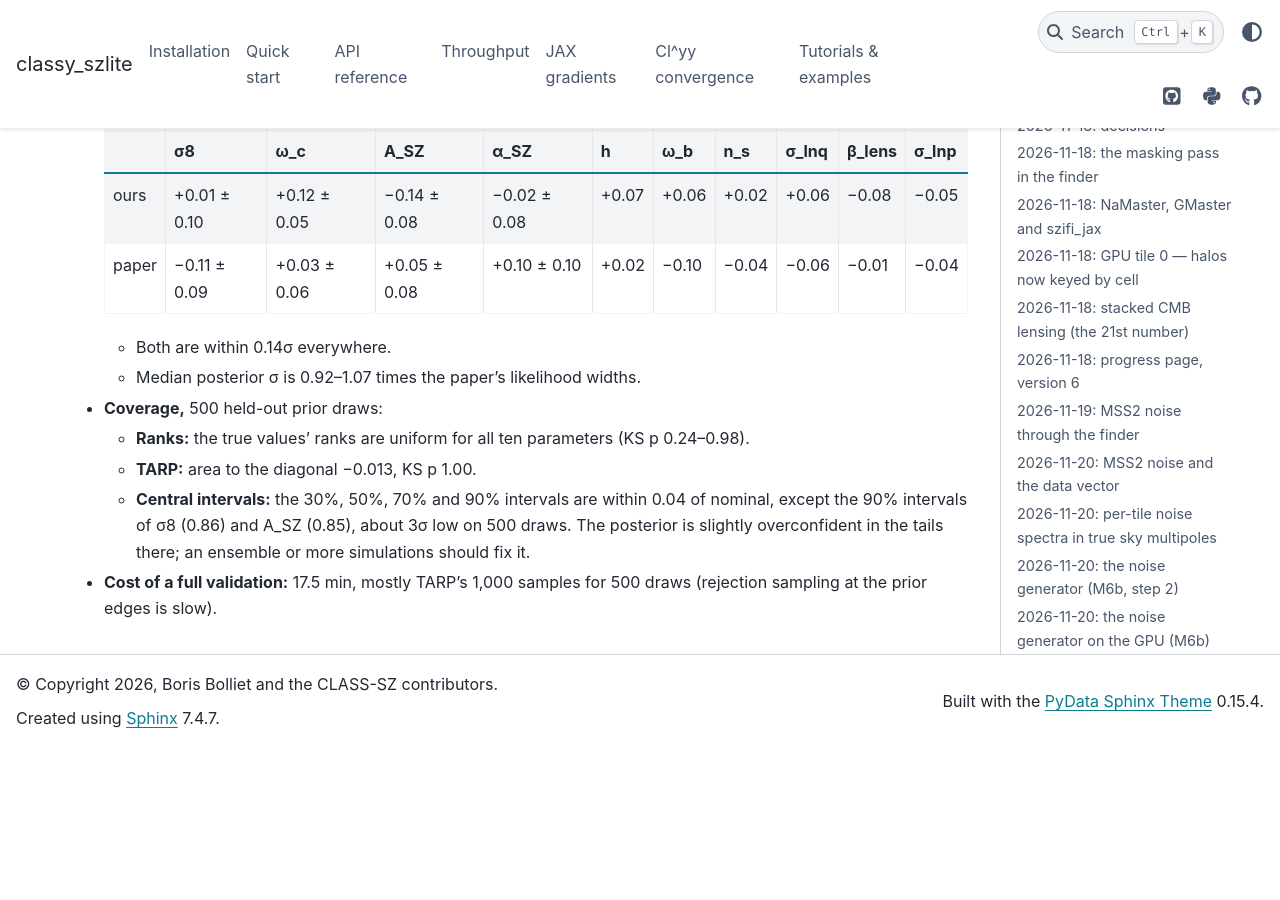
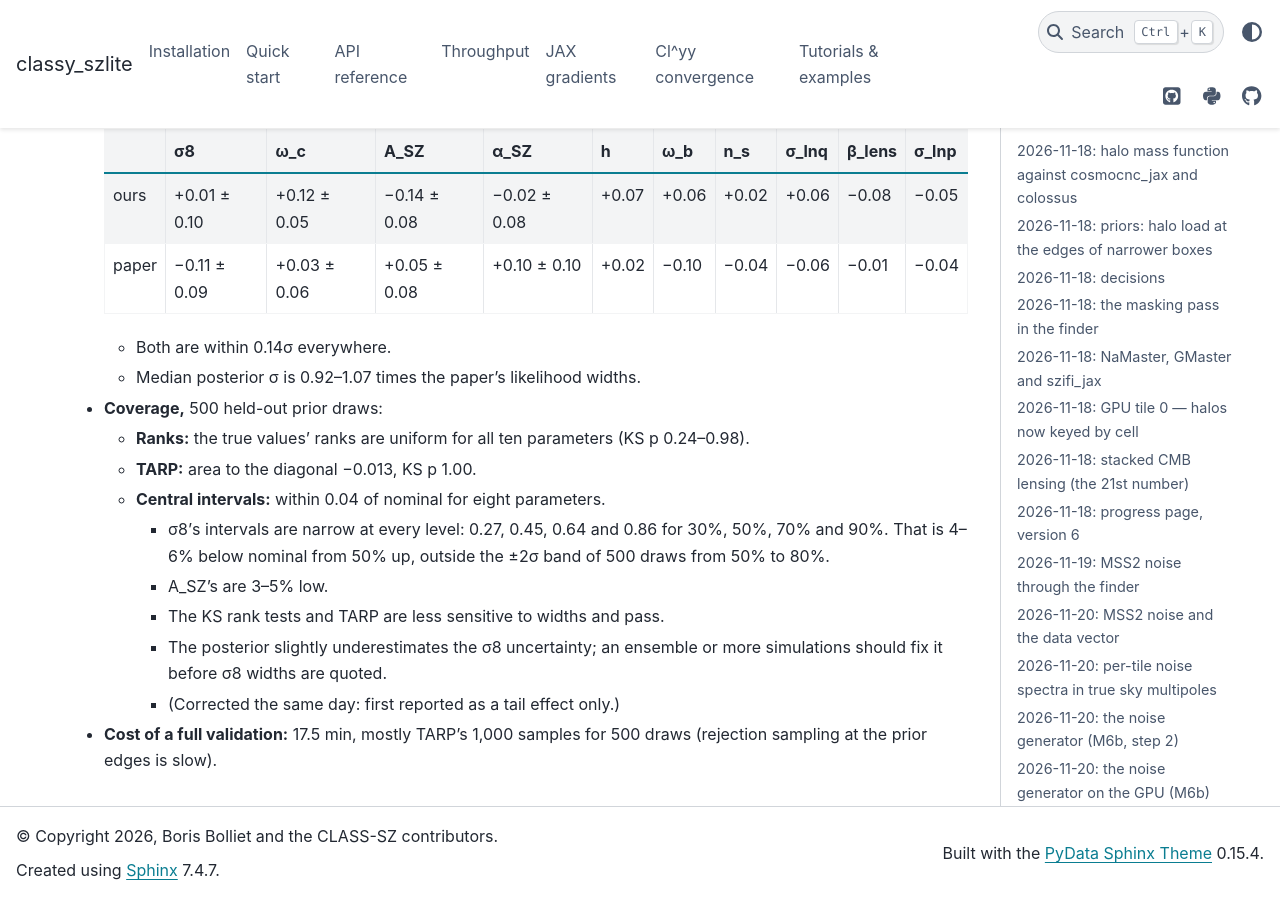
Before and after one commit to CLASS-SZ/classy_szlite, a Sphinx documentation site: the page built from docs/mapsim/LOG.md, in a window 1280 px wide and 900 px high, scrolled down 26645 px. Built offline with Sphinx 7.4.7 and the PyData theme 0.15.4, drawn with Linux system fonts in a browser that asks for light colours; before the commit the page ends 27393 px from its top, so only the background shows below that.

Commit message:
mapsim: page data includes the catalogue-level NPE; LOG: sigma8 coverage wording corrected
Co-Authored-By: Claude Opus 5.5 <noreply@anthropic.com>
Claude-Session: https://claude.ai/code/session_01LKS4L5UW7SKf5qQ2WAJ8ew

```diff
--- a/docs/mapsim/LOG.md
+++ b/docs/mapsim/LOG.md
@@ -1158,9 +1158,14 @@ paper's text, checked by a reviewer):
   - **Ranks:** the true values' ranks are uniform for all ten parameters (KS
     p 0.24–0.98).
   - **TARP:** area to the diagonal −0.013, KS p 1.00.
-  - **Central intervals:** the 30%, 50%, 70% and 90% intervals are within
-    0.04 of nominal, except the 90% intervals of σ8 (0.86) and A_SZ (0.85),
-    about 3σ low on 500 draws. The posterior is slightly overconfident in the
-    tails there; an ensemble or more simulations should fix it.
+  - **Central intervals:** within 0.04 of nominal for eight parameters.
+    - σ8's intervals are narrow at every level: 0.27, 0.45, 0.64 and 0.86 for
+      30%, 50%, 70% and 90%. That is 4–6% below nominal from 50% up, outside
+      the ±2σ band of 500 draws from 50% to 80%.
+    - A_SZ's are 3–5% low.
+    - The KS rank tests and TARP are less sensitive to widths and pass.
+    - The posterior slightly underestimates the σ8 uncertainty; an ensemble
+      or more simulations should fix it before σ8 widths are quoted.
+    - (Corrected the same day: first reported as a tail effect only.)
 - **Cost of a full validation:** 17.5 min, mostly TARP's 1,000 samples for 500
   draws (rejection sampling at the prior edges is slow).
```
Also changed, not shown: 1 other file.
